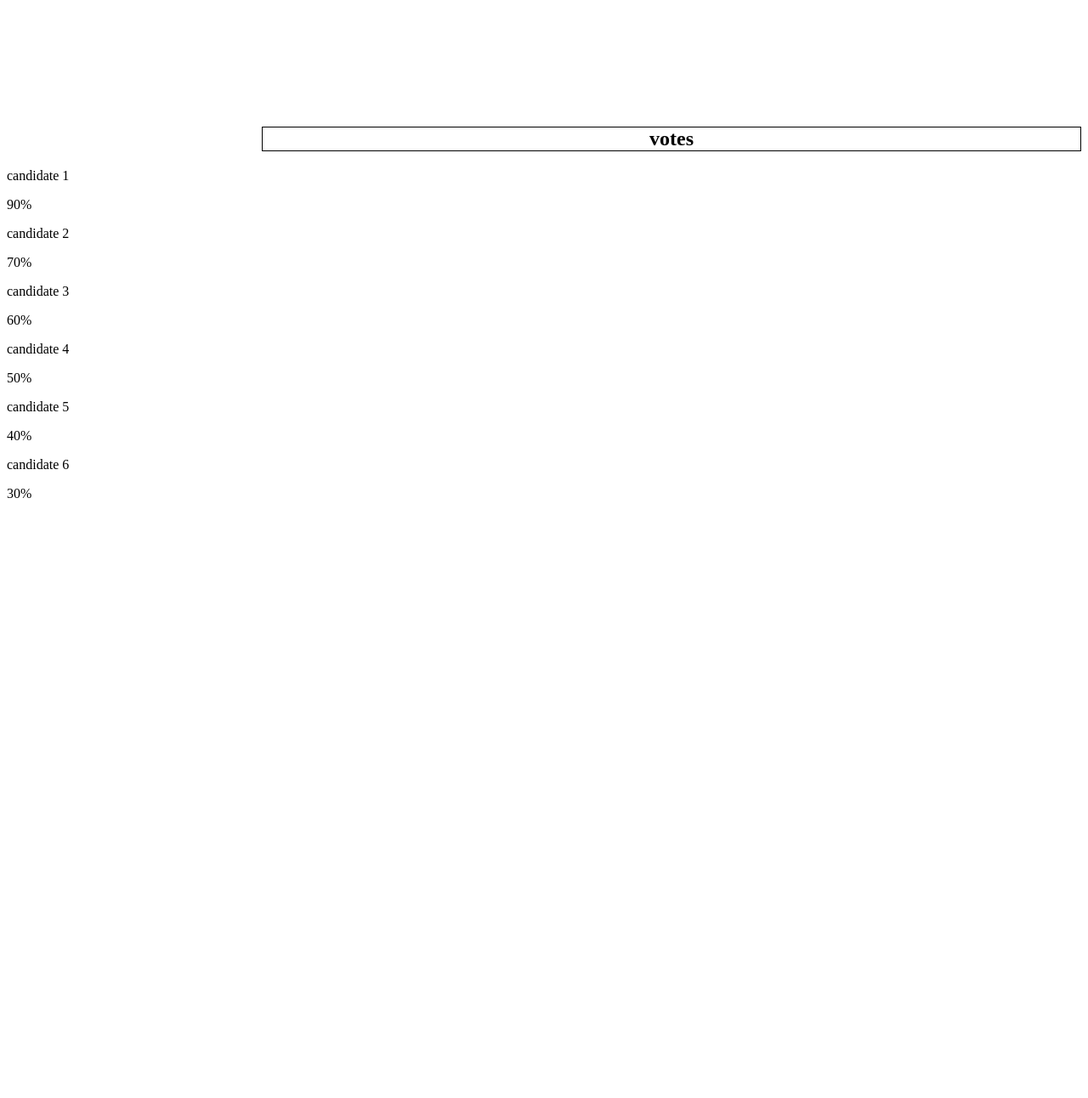
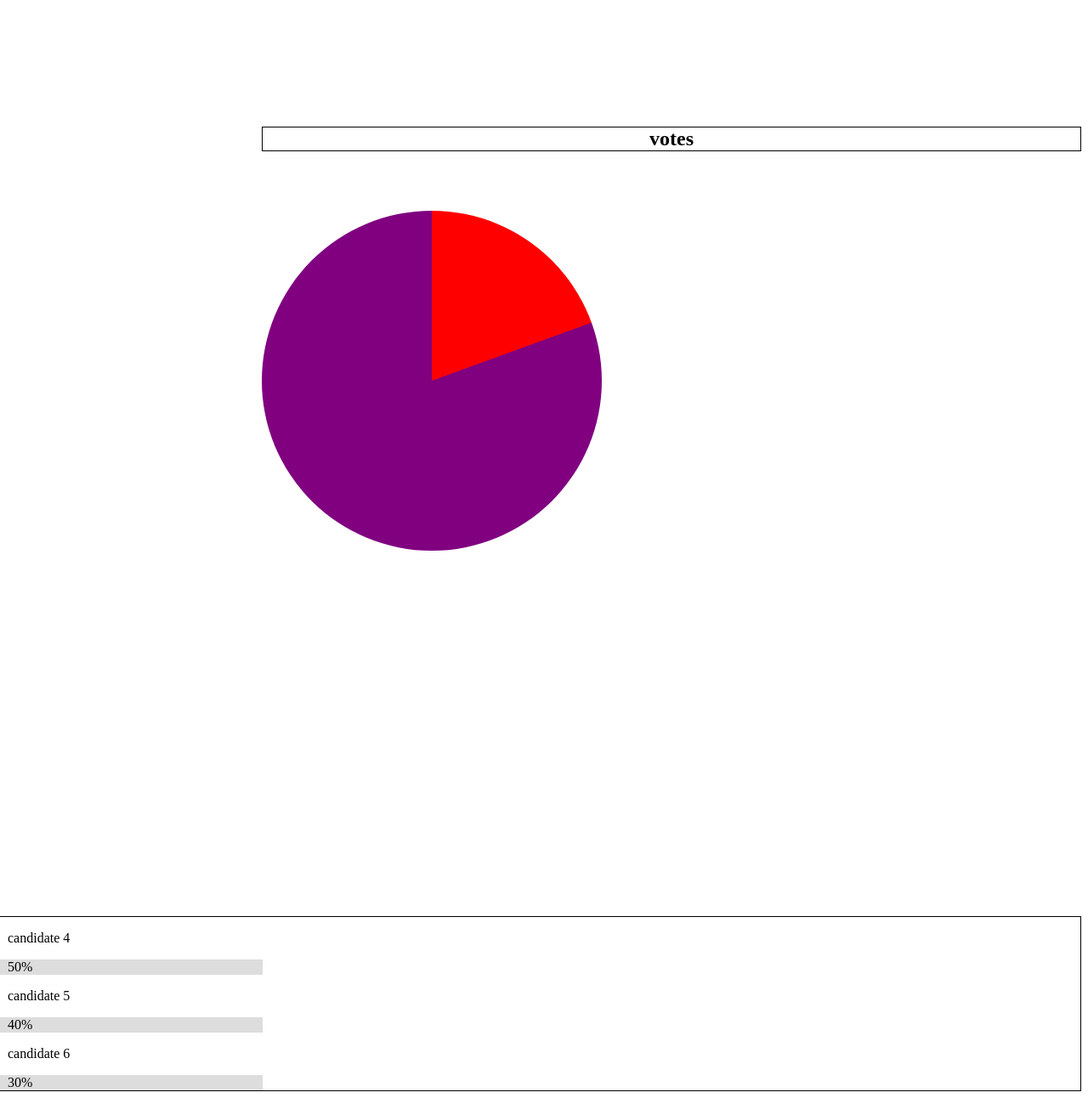
Before and after one commit to victoriamwangi/Online-Voting-System, a PHP site: page /stats/stats.html in a window 1280 px wide. Shown: the part 439-1731 px from the top of the page at 85% size. Before the commit the page ends 1025 px from the top, so only its background shows below. Run offline with PHP 8.4, Linux system fonts and the light colour scheme.

Commit message:
style:container-styling-optimized styling the container

```diff
--- a/stats/stats.css
+++ b/stats/stats.css
@@ -11,3 +11,26 @@
     margin-left: 300px;
     text-align: center;
     }
+    .piechart {
+        margin-top: 50px;
+        margin-left: 300px;
+        display: block;
+        position: absolute;
+        width: 400px;
+        height: 400px;
+        border-radius: 50%;
+        background-image: conic-gradient(
+            red 70deg,
+            purple 0 235deg);
+
+    }
+    .main{
+        border: 1px solid black;
+        margin-top: 900px;
+        margin-left: -300px;
+        display: flex;
+      }
+      .container{
+        width: 300px;
+        background-color: #ddd;
+      }
```
